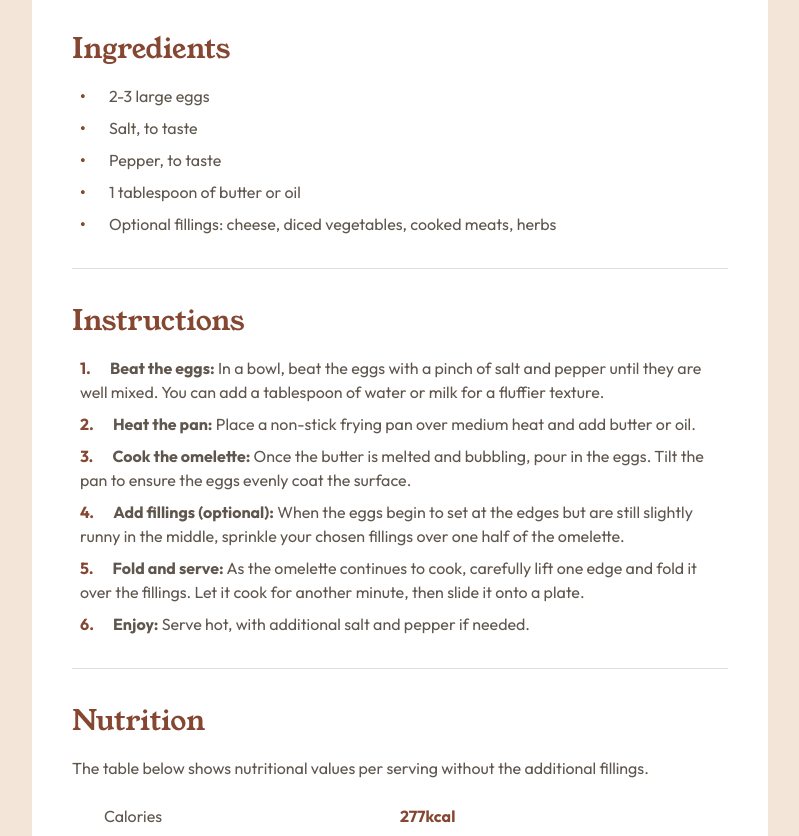
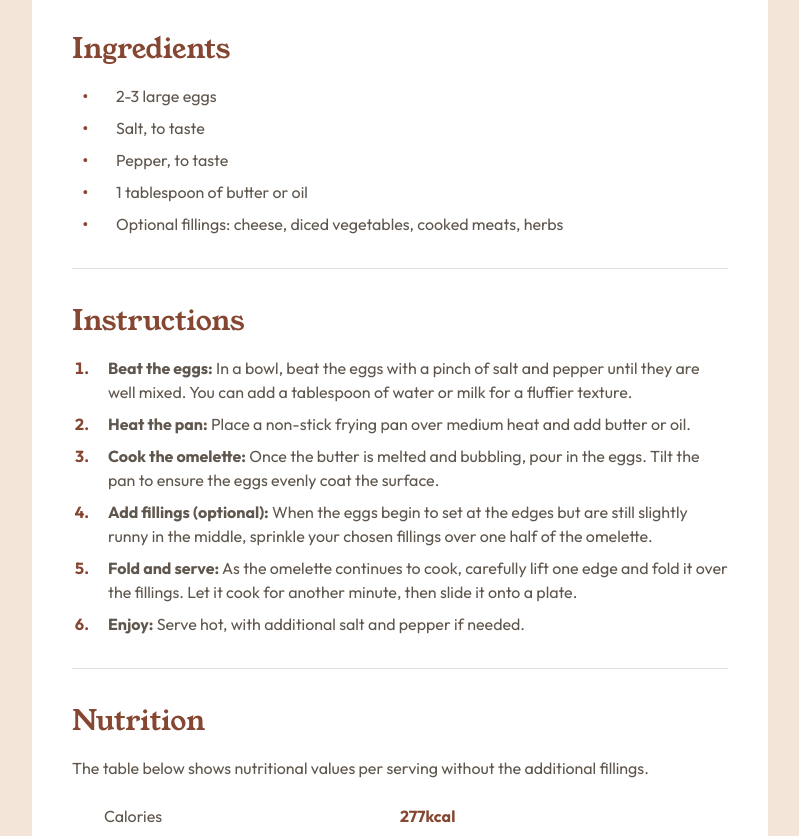
Before and after one commit to jgraycode/recipe-page, a plain HTML site: page index.html in a window 1280 px wide. Shown: the part 833-1669 px from the top of the page, without its empty margins (240-1039 px from the left). Drawn offline with Linux system fonts and the light colour scheme.

Commit message:
Update style.css

```diff
--- a/style.css
+++ b/style.css
@@ -144,14 +144,22 @@ body {
   color: var(--brown-800);
 }
 
-ul,
-ol {
-  list-style-position: inside;
+ul {
+  margin-left: 1rem;
 }
 
-ul > li,
+ul > li
+ {
+  padding-left: 0.5rem;
+}
+
+ol {
+  margin-left: 1.25rem;
+}
+
 ol > li {
-  padding-left: 0.5rem;
+  padding-left: 1rem;
+
 }
 ol > li::marker,
 ul > li::marker {
@@ -163,17 +171,7 @@ ul > li::marker {
   content: "•";
 }
 
-ol {
-  counter-reset: li;
-  list-style: none;
-}
-ol > li > p:before {
-  content: counter(li) ". ";
-  counter-increment: li;
-  color: var(--brown-800);
-  font-weight: 700;
-  margin-right: 1rem;
-}
+
 
 .indent {
   margin-left: 1.25rem;
```
